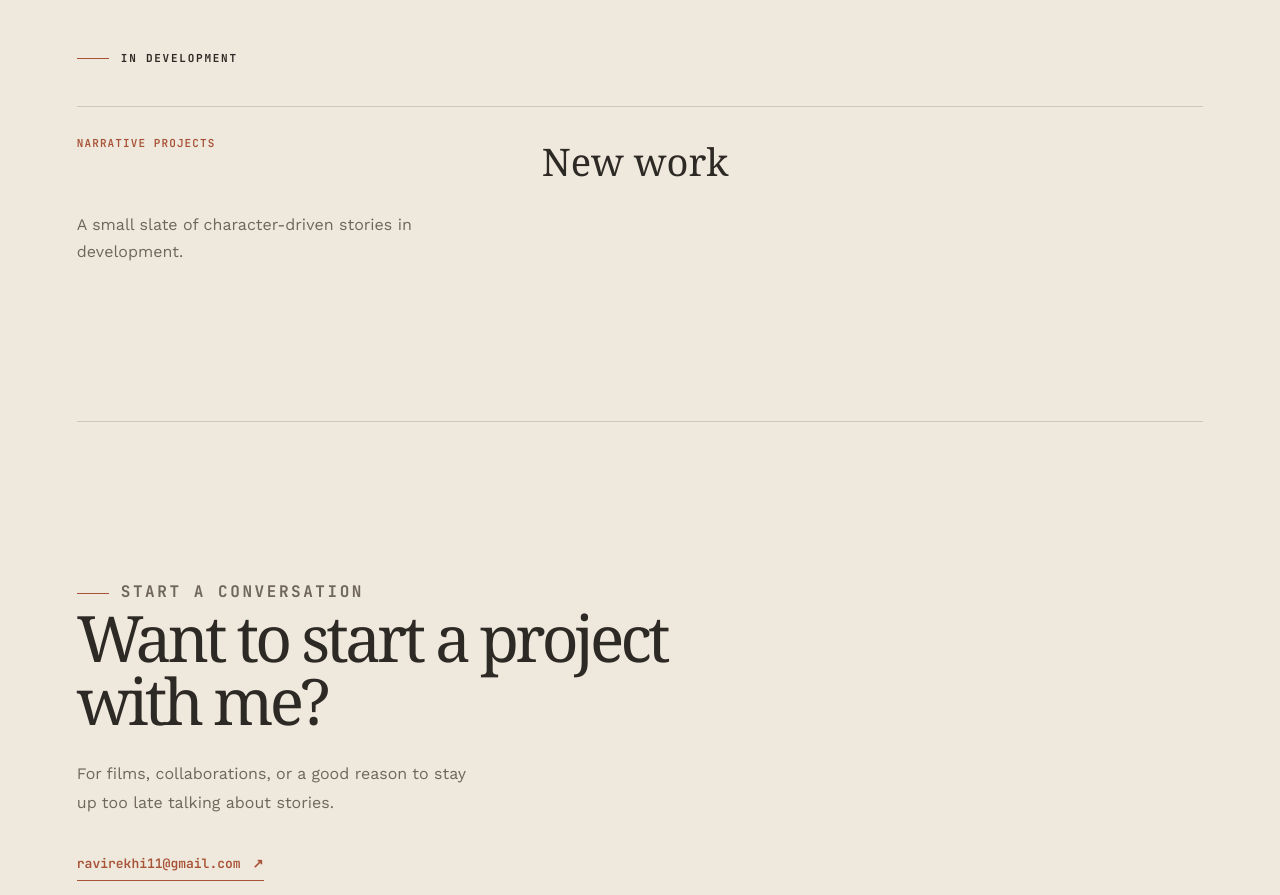
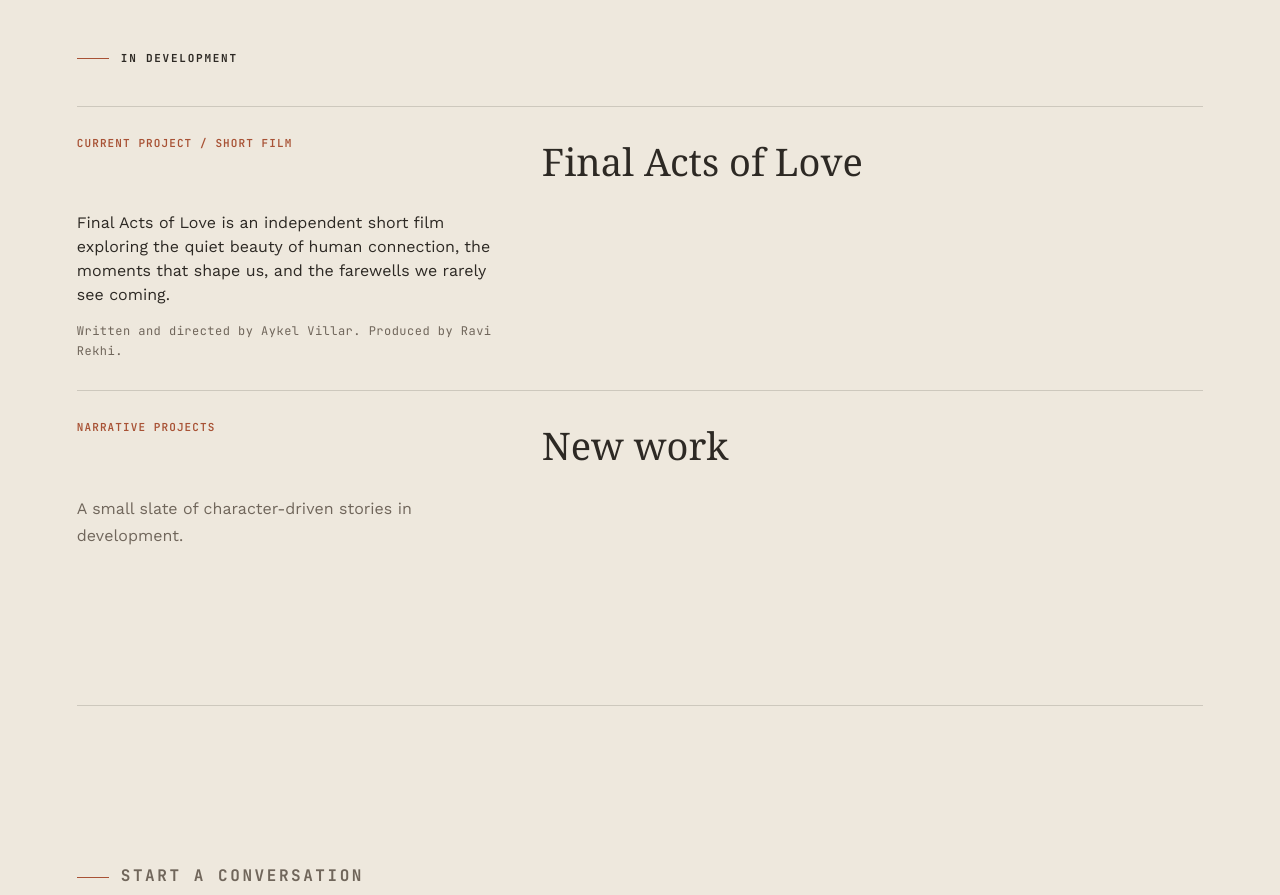
Before and after one commit to dnp99/ravi-portfolio, a Next.js app: page / in a window 1280 px wide. Shown: the part 3800-4695 px from the top of the page. Built offline with nearby package versions, Linux system fonts and the light colour scheme.

Commit message:
Add Final Acts of Love project

```diff
--- a/app/globals.css
+++ b/app/globals.css
@@ -674,6 +674,8 @@
 .development-entry { display: grid; grid-template-columns: 1fr 1.5fr; gap: 24px; padding: 28px 0; border-top: 1px solid var(--line); }
 .development-entry h3 { margin: 0; font: 400 38px var(--display); }
 .development-entry p:last-child { margin: 0; color: var(--muted); line-height: 1.7; }
+.development-copy { display: grid; gap: 14px; }
+.development-copy .development-credits { color: var(--text); font: 12px var(--mono); letter-spacing: .04em; }
 .contact-section h2 { max-width: 600px; margin: 0; font: 400 clamp(44px, 5vw, 76px)/.98 var(--display); letter-spacing: -.06em; }
 .contact-section > p { max-width: 400px; margin-top: 28px; }
 .email-link { display: inline-flex; gap: 12px; margin-top: 38px; color: var(--accent); font: 600 13px var(--mono); border-bottom: 1px solid var(--accent); padding-bottom: 8px; }
--- a/app/page.tsx
+++ b/app/page.tsx
@@ -130,7 +130,7 @@
               <article className="development-entry" key={project.title}>
                 <p className="project-number">{project.format}</p>
                 <h3>{project.title}</h3>
-                <p>{project.description}</p>
+                <div className="development-copy"><p>{project.description}</p>{project.credits && <p className="development-credits">{project.credits}</p>}</div>
               </article>
             ))}
           </section>
--- /dev/null
+++ b/content/development/final-acts-of-love.md
@@ -0,0 +1,7 @@
+---
+title: Final Acts of Love
+format: Current project / Short film
+credits: Written and directed by Aykel Villar. Produced by Ravi Rekhi.
+---
+
+Final Acts of Love is an independent short film exploring the quiet beauty of human connection, the moments that shape us, and the farewells we rarely see coming.
--- a/lib/content.ts
+++ b/lib/content.ts
@@ -26,6 +26,7 @@
 export interface DevelopmentProject {
   title: string;
   format: string;
+  credits: string;
   description: string;
 }
 
@@ -106,6 +107,7 @@
     return {
       title: document.fields.title ?? 'Untitled project',
       format: document.fields.format ?? 'Narrative project',
+      credits: document.fields.credits ?? '',
       description: document.body,
     };
   });
```
